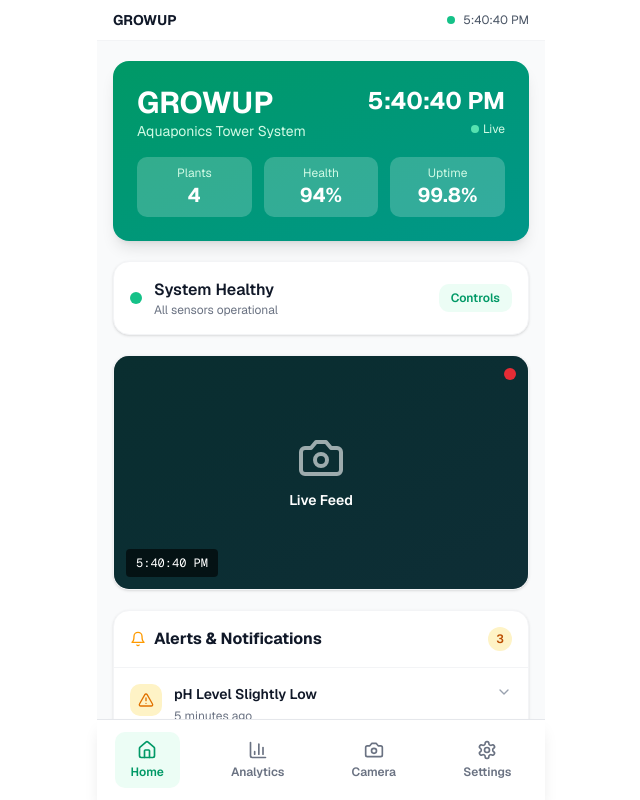
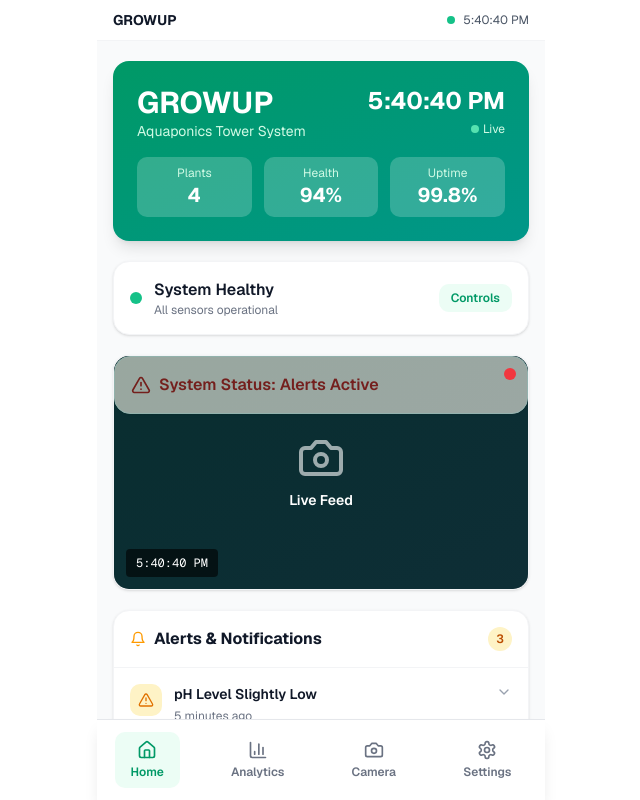
Before and after one commit to kitkato3/GrowUp_FrontEnd, a Next.js app: page /dashboard in a window 1280 px wide. Shown: the top 800 px of the page, without its empty margins (319-959 px from the left). Built offline with nearby package versions, Linux system fonts and the light colour scheme.

Commit message:
system status: from steting to home html

```diff
--- a/app/(routes)/dashboard/page.tsx
+++ b/app/(routes)/dashboard/page.tsx
@@ -112,7 +112,6 @@ const generateAlerts = (
   if (sensor.ammonia > thresholds.ammonia.max) alerts.push({ id: alertId++, type: "warning", severity: "high", title: "Ammonia Level High", message: `Ammonia at ${sensor.ammonia} ppm.`, time: timeAgo(now) })
   // Water Flow Rate
   if (sensor.waterFlow < thresholds.waterFlow.min) alerts.push({ id: alertId++, type: "error", severity: "critical", title: "PUMP ERROR: Water Flow Low", message: `Flow is ${sensor.waterFlow} L/min.`, time: timeAgo(now) })
-  // Note: chemLevel check removed as requested
 
   // Merge with static alerts for full list (only 1, 2, 3)
   const allAlerts = [...alerts, ...ALERTS_DATA.filter(a => a.id >= 1 && a.id <= 3)];
@@ -121,10 +120,6 @@ const generateAlerts = (
   return allAlerts.filter(a => a.severity !== 'low' || a.title !== 'System Running Optimally');
 }
 
-/**
- * Checks overall system status based on generated alerts.
- * If alert list is empty, the system is running optimally.
- */
 const checkSystemStatus = (alerts: AlertData[]): 'Optimal' | 'Alerts Active' => {
   const activeAlerts = alerts.filter(a => a.title !== "System Running Optimally");
   if (activeAlerts.length === 0) {
@@ -372,6 +367,12 @@ export default function Dashboard() {
                 <div className="text-sm font-semibold">Live Feed</div>
               </div>
             </div>
+            <div className="bg-white rounded-2xl shadow-sm border border-gray-100 overflow-hidden">
+              <div className={`p-4 font-semibold flex items-center gap-2 ${systemStatus === 'Optimal' ? 'bg-emerald-100 text-emerald-700' : 'bg-red-100 text-red-700'}`}>
+                {systemStatus === 'Optimal' ? <CheckCircle className="w-5 h-5" /> : <AlertTriangle className="w-5 h-5" />}
+                <span>System Status: {systemStatus}</span>
+              </div>
+            </div>
             <div className="absolute top-3 right-3 bg-red-500 w-3 h-3 rounded-full animate-pulse"></div>
             <div className="absolute bottom-3 left-3 bg-black/60 px-2.5 py-1.5 rounded text-white text-xs font-mono">{currentTime.toLocaleTimeString()}</div>
             <button onClick={() => setShowCameraModal(true)} className="absolute bottom-3 right-3 bg-emerald-600 hover:bg-emerald-700 text-white p-2 rounded-lg transition-colors opacity-0 group-hover:opacity-100">
```
